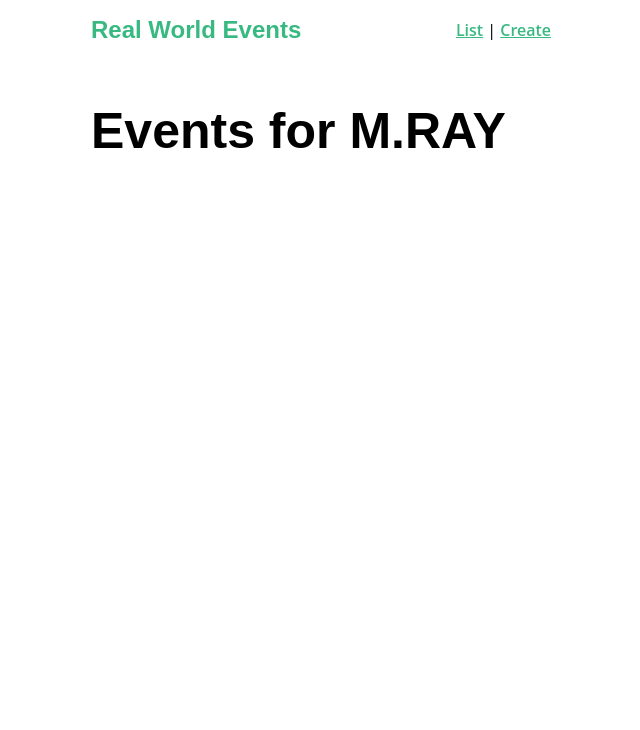
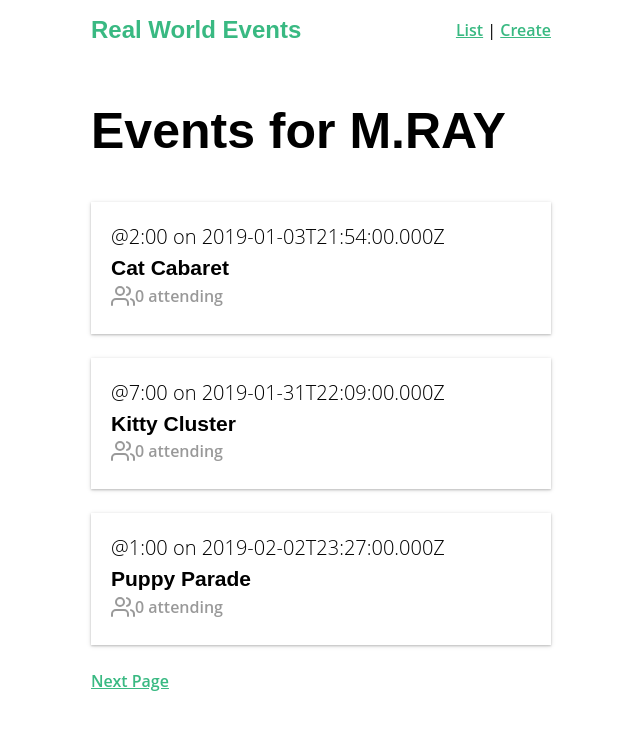
Before and after one commit to M-RAY47/real-world-vue, a Vue app: page / in a window 1280 px wide. Shown: the top 730 px of the page, without its empty margins (339-979 px from the left). Built offline with nearby package versions, Linux system fonts and the light colour scheme; data requests are answered from the project's data file.

Commit message:
fixed events in eventList

```diff
--- a/src/views/EventList.vue
+++ b/src/views/EventList.vue
@@ -1,7 +1,7 @@
 <template>
   <div>
     <h1>Events for {{ user.user.name }}</h1>
-    <EventCard v-for="event in events" :key="event.id" :event="event" />
+    <EventCard v-for="event in event.events" :key="event.id" :event="event" />
     <template v-if="page != 1">
       <router-link
         :to="{ name: 'event-list', query: { page: page - 1 } }"
@@ -39,9 +39,9 @@ export default {
       return parseInt(this.$route.query.page) || 1;
     },
     hasNextPage() {
-      return this.totalEvents > this.page * this.perPage;
+      return this.event.totalEvents > this.page * this.perPage;
     },
-    ...mapState(["events", "totalEvents", "user"]),
+    ...mapState(["event", "user"]),
   },
 };
 </script>
```
